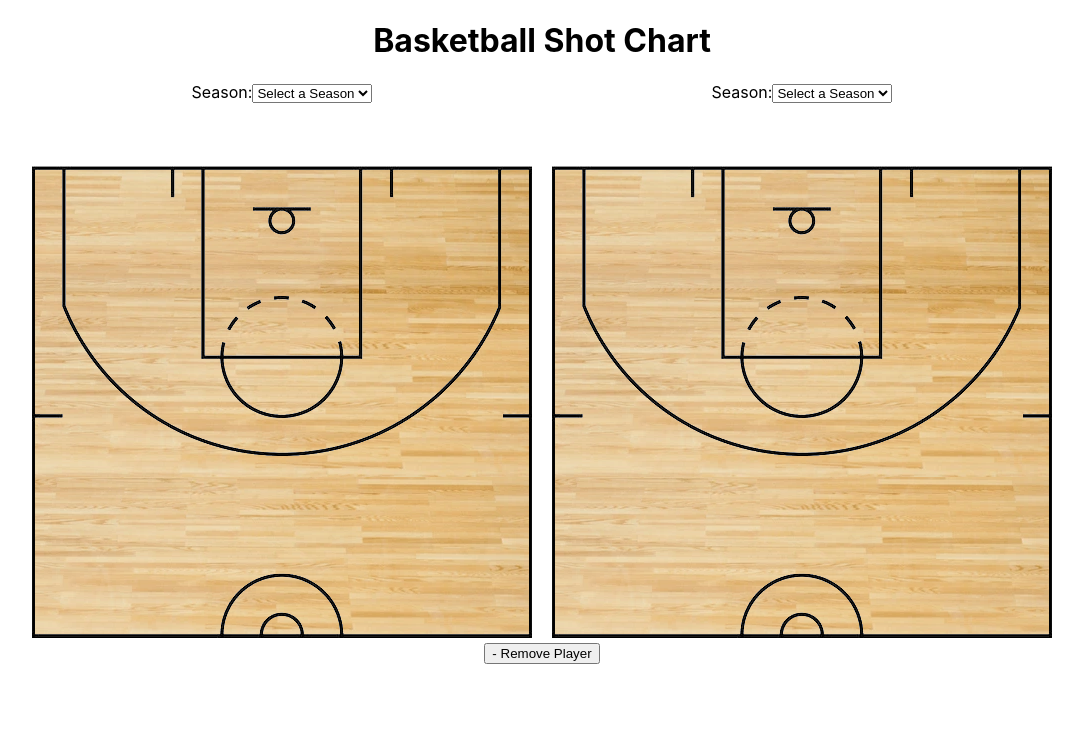
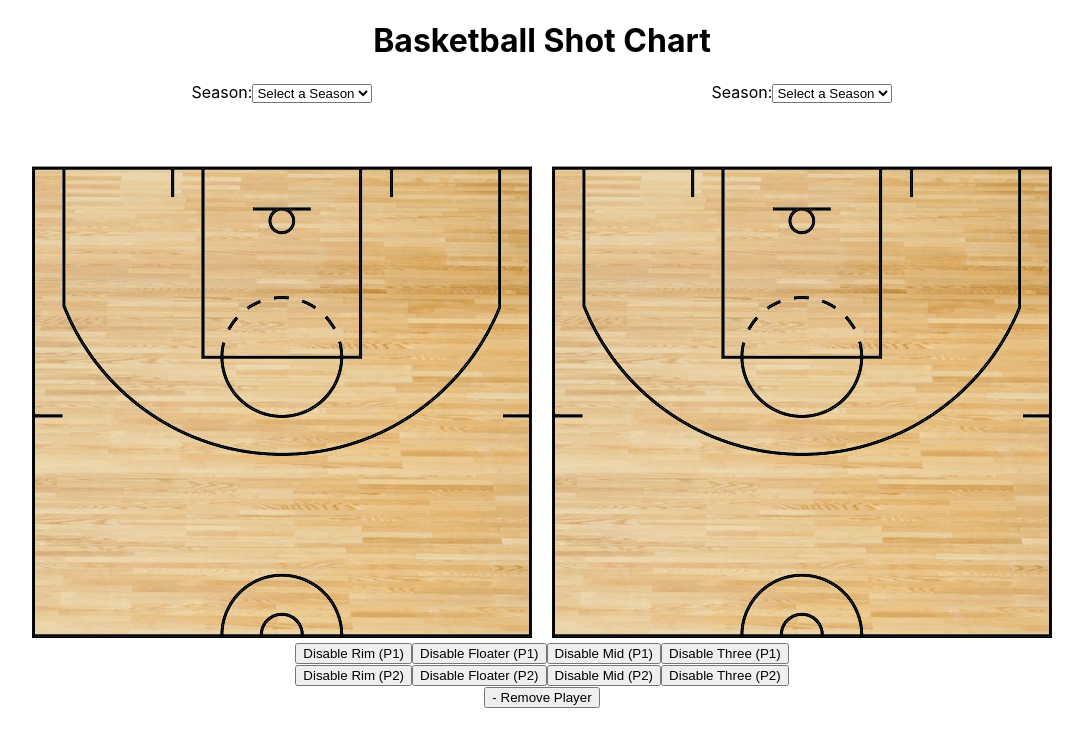
Before and after one commit to BenW55/Hacklytics, a React (Create React App) app in the folder basketball/: page / in a window 1280 px wide. Both pictures are taken after a click on the button "+ Add Player". Shown: the top 746 px of the page, without its empty margins (98-1181 px from the left). Built offline with nearby package versions, Linux system fonts and the light colour scheme.

Commit message:
Add toggle buttons

```diff
--- a/basketball/src/App.js
+++ b/basketball/src/App.js
@@ -1,4 +1,4 @@
-import React from 'react';
+import React, { useState } from 'react';
 import BasketballCourt from './components/BasketballCourt';
 import Dropdown from './components/Dropdown';
 import './App.css';
@@ -13,6 +13,18 @@ function App() {
   const [showSecondPlayer, setShowSecondPlayer] = React.useState(false);
   const [player1, setPlayer1] = React.useState({});
   const [player2, setPlayer2] = React.useState({});
+  const [shotTypesPlayer1, setShotTypesPlayer1] = useState({
+    rim: true,
+    floater: true,
+    mid: true,
+    three: true
+  });
+  const [shotTypesPlayer2, setShotTypesPlayer2] = useState({
+    rim: true,
+    floater: true,
+    mid: true,
+    three: true
+  });
 
   const handlePlayerSelected = (identifier) => (data) => {
     if (identifier === 'player1') {
@@ -34,13 +46,27 @@ function App() {
       }
     }
   };
+
   const toggleSecondPlayer = () => {
     setShowSecondPlayer(!showSecondPlayer);
-    // If we're hiding the second player, also clear its shot data
-    if (showSecondPlayer) {
+    if (!showSecondPlayer) {
       setShotDataPlayer2([]);
       setPlayer2({});
     }
+  };
+
+  const toggleShotTypePlayer1 = (type) => {
+    setShotTypesPlayer1(prevState => ({
+      ...prevState,
+      [type]: !prevState[type]
+    }));
+  };
+
+  const toggleShotTypePlayer2 = (type) => {
+    setShotTypesPlayer2(prevState => ({
+      ...prevState,
+      [type]: !prevState[type]
+    }));
   };
 
   return (
@@ -49,31 +75,60 @@ function App() {
       <div className="players-container">
         <div className="player">
           <Dropdown data={seasonsData} onPlayerSelected={handlePlayerSelected('player1')} identifier="player1" />
-          <BasketballCourt data={shotDataPlayer1} />
+          <BasketballCourt class="basket_data" data={shotDataPlayer1} rim={shotTypesPlayer1.rim} floater={shotTypesPlayer1.floater} mid={shotTypesPlayer1.mid} three={shotTypesPlayer1.three}/>
         </div>
         {showSecondPlayer && (
           <div className="player">
             <Dropdown data={seasonsData} onPlayerSelected={handlePlayerSelected('player2')} identifier="player2" />
-            <BasketballCourt data={shotDataPlayer2} />
+            <BasketballCourt class="basket_data" data={shotDataPlayer2} rim={shotTypesPlayer2.rim} floater={shotTypesPlayer2.floater} mid={shotTypesPlayer2.mid} three={shotTypesPlayer2.three}/>
           </div>
         )}
       </div>
-      <button onClick={toggleSecondPlayer}>
-        {showSecondPlayer ? '- Remove Player' : '+ Add Player'}
-      </button>
+      <div className="controls">
+        <button onClick={() => toggleShotTypePlayer1('rim')}>
+          {shotTypesPlayer1.rim ? 'Disable Rim (P1)' : 'Enable Rim (P1)'}
+        </button>
+        <button onClick={() => toggleShotTypePlayer1('floater')}>
+          {shotTypesPlayer1.floater ? 'Disable Floater (P1)' : 'Enable Floater (P1)'}
+        </button>
+        <button onClick={() => toggleShotTypePlayer1('mid')}>
+          {shotTypesPlayer1.mid ? 'Disable Mid (P1)' : 'Enable Mid (P1)'}
+        </button>
+        <button onClick={() => toggleShotTypePlayer1('three')}>
+          {shotTypesPlayer1.three ? 'Disable Three (P1)' : 'Enable Three (P1)'}
+        </button>
+        {showSecondPlayer && (
+          <div className="controls">
+            <button onClick={() => toggleShotTypePlayer2('rim')}>
+              {shotTypesPlayer2.rim ? 'Disable Rim (P2)' : 'Enable Rim (P2)'}
+            </button>
+            <button onClick={() => toggleShotTypePlayer2('floater')}>
+              {shotTypesPlayer2.floater ? 'Disable Floater (P2)' : 'Enable Floater (P2)'}
+            </button>
+            <button onClick={() => toggleShotTypePlayer2('mid')}>
+              {shotTypesPlayer2.mid ? 'Disable Mid (P2)' : 'Enable Mid (P2)'}
+            </button>
+            <button onClick={() => toggleShotTypePlayer2('three')}>
+              {shotTypesPlayer2.three ? 'Disable Three (P2)' : 'Enable Three (P2)'}
+            </button>
+          </div>
+        )}
+        <button onClick={toggleSecondPlayer}>
+          {showSecondPlayer ? '- Remove Player' : '+ Add Player'}
+        </button>
+      </div>
       <div className="stats-container">
         <div className="stat">
-          <PlayerProfile player= {player1.name}></PlayerProfile>
+          <PlayerProfile player={player1.name} />
         </div>
         {showSecondPlayer && (
-            <div className = "stat">
-              <PlayerProfile player= {player2.name}></PlayerProfile>
-            </div>
-          )}
+          <div className="stat">
+            <PlayerProfile player={player2.name} />
+          </div>
+        )}
       </div>
     </div>
   );
 }
 
-
 export default App;
--- a/basketball/src/components/BasketballCourt.js
+++ b/basketball/src/components/BasketballCourt.js
@@ -23,7 +23,7 @@ const aggregateShots = (data) => {
       const key = `${roundedX}-${roundedY}`;
 
       if (!aggregated[key]) {
-        aggregated[key] = { count: 1, x: roundedX, y: roundedY, made: shot.made };
+        aggregated[key] = { count: 1, x: roundedX, y: roundedY, made: shot.made, shot_type: shot.shot_type };
       } else {
         aggregated[key].count += 1;
         }
@@ -32,7 +32,7 @@ const aggregateShots = (data) => {
     return Object.values(aggregated); // Convert aggregated shots object back to an array
   };
 
-const BasketballCourt = ({ data }) => {
+const BasketballCourt = ({ data, rim, floater, mid, three }) => {
 const svgRef = useRef();
 
   useEffect(() => {
@@ -52,15 +52,19 @@ const svgRef = useRef();
     const radiusScale = d3.scaleSqrt().domain([1, maxCount]).range([2, 20]); // Min and max circle sizes
 
 
-    // Draw circles based on aggregated data
-    aggregatedData.forEach(d => {
+  // Draw circles based on aggregated data
+  aggregatedData.forEach(d => {
+    console.log(d);
+    if ((rim && d.shot_type === 'rim') || (mid && d.shot_type === 'midrange') || (floater && d.shot_type === 'floater') || (three && d.shot_type === 'three')){
       svg.append("circle")
         .attr("cx", d.x)
         .attr("cy", d.y)
         .attr("r", 2)
         .attr("fill", d.made ? "green" : "red") // Example: using last shot's outcome for color
         .attr("opacity", 0.7);
-    });
+    }
+  });
+
   }, [data]);
 
 
```
Also changed, not shown: 1 other file (tests, documents, lock files or other folders).
